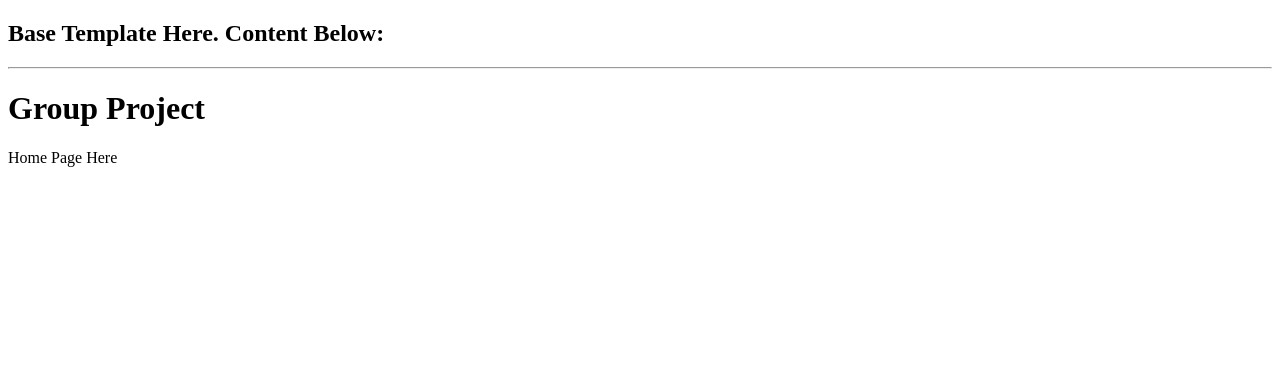
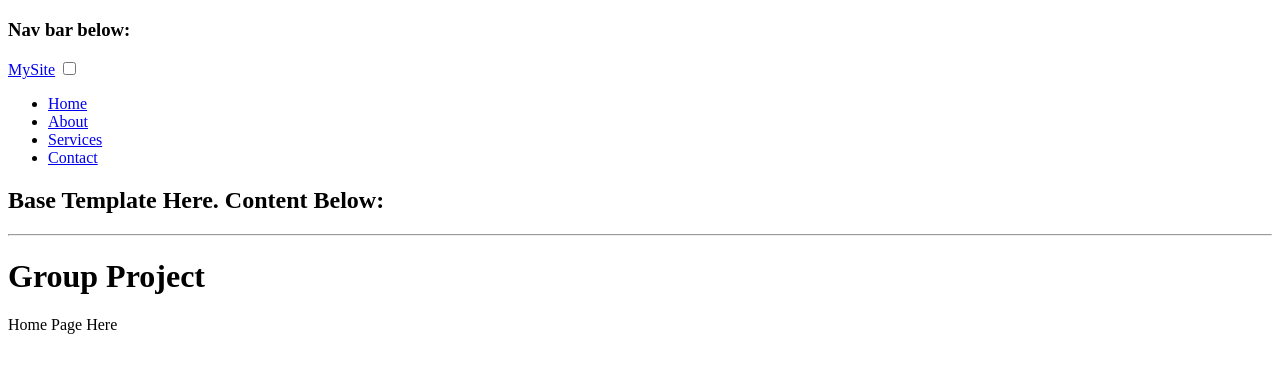
Before and after one commit to Zednin/DaESD_GP, a Django app: page / in a window 1280 px wide. Shown: the top 373 px of the page. Run offline with Django 5.2, Linux system fonts and the light colour scheme.

Commit message:
Adjusted the settings to include static files and added a navbar to the base template. Also created a CSS file for the navbar styling.

```diff
--- /dev/null
+++ b/static/css/navbar.css
@@ -0,0 +1 @@
+/*Insert navbar css styling here*/
--- a/templates/base.html
+++ b/templates/base.html
@@ -1,10 +1,15 @@
+{% load static %}
+
 <!doctype html>
 <html>
 <head>
   <meta charset="utf-8">
   <title>GroupProject</title>
+  <link rel="stylesheet" href="{% static 'css/navbar.css' %}">
 </head>
 <body>
+  <h3>Nav bar below: </h3>
+  {% include "partials/navbar.html" %}
   <h2>Base Template Here. Content Below:</h2>
   <hr>
   {% block content %}{% endblock %}
--- a/templates/partials/navbar.html
+++ b/templates/partials/navbar.html
@@ -0,0 +1,21 @@
+<nav class="navbar">
+  <div class="nav-container">
+
+    <a href="/" class="nav-logo">MySite</a>
+
+    <input type="checkbox" id="nav-toggle" />
+    <label for="nav-toggle" class="nav-toggle-label">
+      <span></span>
+      <span></span>
+      <span></span>
+    </label>
+
+
+    <ul class="nav-menu">
+      <li><a href="/">Home</a></li>
+      <li><a href="/about/">About</a></li>
+      <li><a href="/services/">Services</a></li>
+      <li><a href="/contact/">Contact</a></li>
+    </ul>
+  </div>
+</nav>
```
Also changed, not shown: web_project/settings.py (+8 -0 lines).
